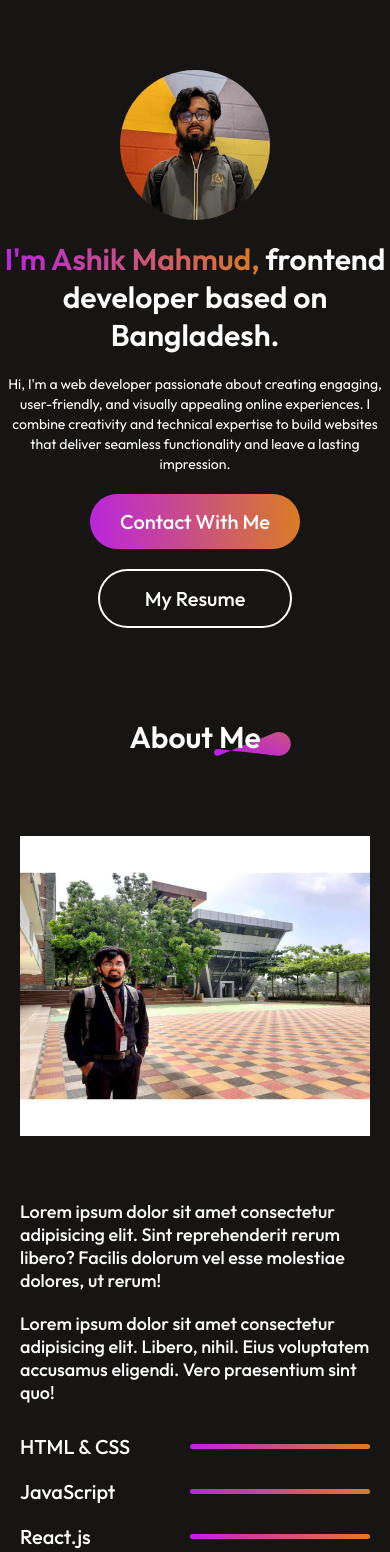
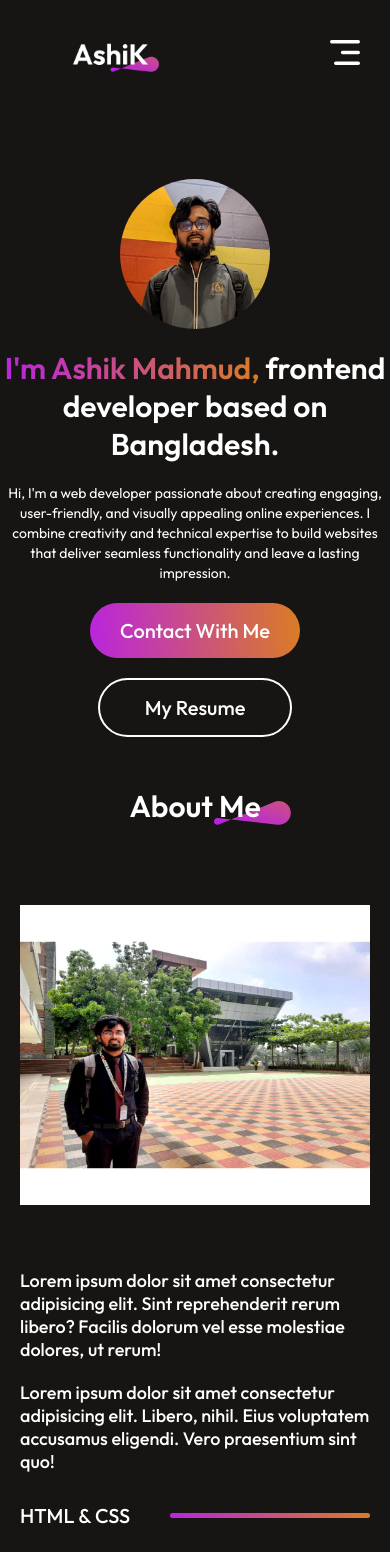
Before and after one commit to Pullock4981/Ashik-Portfolio, a React (Vite) app: page / in a window 390 px wide. Shown: the top 1552 px of the page. Built offline with nearby package versions, Linux system fonts and the light colour scheme.

Commit message:
add nav responsive

```diff
--- a/src/Components/About/About.css
+++ b/src/Components/About/About.css
@@ -120,7 +120,7 @@
 
 @media screen and (max-width: 600px){
     .about{
-        margin: 40px 20px;
+        margin: 0px 20px;
     }
 
     .about-title h1{
@@ -150,7 +150,8 @@
     }
 
     .about-skill{
-        gap: 20px;
+        gap: 0px;
+        min-width: 100px;
     }
 
     .about-skill p{
--- a/src/Components/About/About.jsx
+++ b/src/Components/About/About.jsx
@@ -4,7 +4,7 @@ import profile_1 from '../../assets/profile_pic1.jpg'
 
 const About = () => {
     return (
-        <div className='about'>
+        <div id='about-section-here' className='about'>
             <div className="about-title">
                 <h1>About Me</h1>
                 <img src={theme_pattern} alt="" />
--- a/src/Components/Contact/Contact.jsx
+++ b/src/Components/Contact/Contact.jsx
@@ -13,7 +13,7 @@ const Contact = () => {
             </div>
 
             {/* contact section */}
-            <div className="contact-section">
+            <div id='contact' className="contact-section">
                 <div className="contact-left">
                     <h1>Let's talk</h1>
                     <p>
--- a/src/Components/Footer/Footer.jsx
+++ b/src/Components/Footer/Footer.jsx
@@ -4,7 +4,7 @@ import user_icon from '../../assets/user_icon.svg'
 
 const Footer = () => {
     return (
-        <div className='footer'>
+        <div id='footer-section' className='footer'>
             <div className="footer-top">
                 <div className="footer-top-left">
                     <img src={footer_logo} alt="" />
--- a/src/Components/Hero/Hero.jsx
+++ b/src/Components/Hero/Hero.jsx
@@ -1,9 +1,10 @@
 import './Hero.css'
 import profile_img from '../../assets/Ashik.jpg'
+import AnchorLink from 'react-anchor-link-smooth-scroll';
 
 const Hero = () => {
     return (
-        <div className='hero'>
+        <div id='home-section' className='hero'>
             <img className='profile-img' src={profile_img} alt="" />
             <h1><span>I'm Ashik Mahmud,</span> frontend developer based on Bangladesh.</h1>
             <p>Hi, I'm a web developer passionate about creating engaging,
@@ -12,7 +13,7 @@ const Hero = () => {
                 seamless functionality and leave a lasting impression.</p>
             <div className="hero-action">
                 <div className="hero-contact">
-                    Contact With Me
+                    <AnchorLink className="anchor-link" offset={50} href="#contact">Contact With Me</AnchorLink>
                 </div>
                 <div className="hero-resume">
                     My Resume
--- a/src/Components/MyWork/MyWork.jsx
+++ b/src/Components/MyWork/MyWork.jsx
@@ -1,6 +1,6 @@
 import './MyWork.css'
 import theme_pattern from '../../assets/theme_pattern.svg'
-import mywork_data from '../../assets/mywork_data'
+// import mywork_data from '../../assets/mywork_data'
 import arrow_icon from '../../assets/arrow_icon.svg'
 import p_1 from '../../assets/project_1.png'
 import p_2 from '../../assets/project_2.png'
@@ -11,7 +11,7 @@ import p_6 from '../../assets/project_6.png'
 
 const MyWork = () => {
     return (
-        <div className='mywork'>
+        <div id='my-work-section' className='mywork'>
             <div className="mywork-title">
                 <h1>My Latest work</h1>
                 <img src={theme_pattern} alt="" />
--- a/src/Components/Navbar/Navbar.css
+++ b/src/Components/Navbar/Navbar.css
@@ -3,6 +3,7 @@
     align-items: center;
     justify-content: space-between;
     margin: 20px 170px;
+    /* position: static; */
 }
 
 .navbar img{
@@ -15,6 +16,23 @@
     list-style: none;
     gap: 60px;
     font-size: 20px;
+    cursor: pointer;
+}
+
+.nav-manu img{
+    width: 100%;
+}
+
+.menu-open img{
+    width: 40px;
+}
+
+.menu-close img{
+    width: 100%;
+}
+
+.menu-close, .menu-open{
+    display: none;
 }
 
 .nav-contact{
@@ -30,11 +48,70 @@
     transform: scale(1.05);
 }
 
+.anchor-link{
+    text-decoration: none;
+    color: white;
+}
+
 @media screen and (max-width: 600px){
     .navbar{
+        margin: 20px 50px;
+    }
+
+    .navbar img{
+        width: 130px;
+    }
+
+    .nav-contact{
         display: none;
     }
 
+    .menu-open{
+        display: block;
+        position: fixed;
+        right: 30px;
+    }
+
+    .menu-open img{
+        width: 30px;
+    }
 
 
+    .menu-close{
+        display: block;
+        position: relative;
+        top: 30px;
+        left: 290px;
+        width: 30px;
+    }
+
+    .menu-close img{
+        width: 22px;
+    }
+
+    .nav-manu{
+        position: fixed;
+        flex-direction: column;
+        align-items: start;
+        background-color: #1F0016;
+        top: 0;
+        gap: 30px;
+        width: 350px;
+        height: 100%;
+        z-index: 2;
+        transition: right 0.5s;
+        right: -350px;
+    }
+
+    .nav-manu img{
+        width: 100%;
+    }
+
+    .nav-manu li{
+        font-size: 22px;
+        padding-left: 100px;
+        flex-direction: row;
+        gap: 20px;
+    }
+
 }
--- a/src/Components/Navbar/Navbar.jsx
+++ b/src/Components/Navbar/Navbar.jsx
@@ -1,17 +1,45 @@
 import "./Navbar.css"
 import logo from '../../assets/name_logo.png'
+import underline_img from '../../assets/nav_underline.svg'
+import { useState } from "react";
+import AnchorLink from "react-anchor-link-smooth-scroll";
+import menu_open from '../../assets/menu_open.svg'
+import menu_close from '../../assets/menu_close.svg'
+import { useRef } from "react";
 
 const Navbar = () => {
+
+    // state declaration
+
+    const [manu, setManu] = useState("home");
+    const menuRef = useRef();
+
+    const openMenu = () => {
+        menuRef.current.style.right = "0";
+    }
+
+    const closeMenu = () => {
+        menuRef.current.style.right = "-350px";
+    }
+
     return (
         <div className="navbar">
             <img src={logo} alt="" />
-            <ul className="nav-manu">
-                <li>Home</li>
-                <li>About Me</li>
-                <li>Projects</li>
-                <li>Contact</li>
+
+            <div onClick={openMenu} className="menu-open">
+                <img  src={menu_open} alt="" />
+            </div>
+            <ul ref={menuRef} className="nav-manu">
+                <div onClick={closeMenu} className="menu-close">
+                    <img src={menu_close} alt="" />
+                </div>
+                <li><AnchorLink className="anchor-link" href="#home-section"><p onClick={()=>setManu("home")}>Home</p></AnchorLink>{manu === "home" ? <img src={ underline_img} alt="" />:<></> }</li>
+                <li><AnchorLink className="anchor-link" offset={50} href="#about-section-here"><p onClick={()=>setManu("about")}>About Me</p></AnchorLink>{manu === "about" ? <img src={ underline_img} alt="" />:<></> }</li>
+                <li><AnchorLink className="anchor-link" offset={50} href="#my-work-section"><p onClick={()=>setManu("projects")}>Projects</p></AnchorLink>{manu === "projects" ? <img src={ underline_img} alt="" />:<></> }</li>
+                <li><AnchorLink className="anchor-link" offset={50} href="#"><p onClick={()=>setManu("portfolio")}>Portfolio</p></AnchorLink>{manu === "portfolio" ? <img src={ underline_img} alt="" />:<></> }</li>
+                <li><AnchorLink className="anchor-link" offset={50} href="#contact"><p onClick={()=>setManu("contact")}>Contact</p></AnchorLink>{manu === "contact" ? <img src={ underline_img} alt="" />:<></> }</li>
             </ul>
-            <div className="nav-contact">Contact With Me</div>
+            <div className="nav-contact"><AnchorLink className="anchor-link" offset={50} href="#contact">Contact With Me</AnchorLink></div>
         </div>
     );
 };
```
